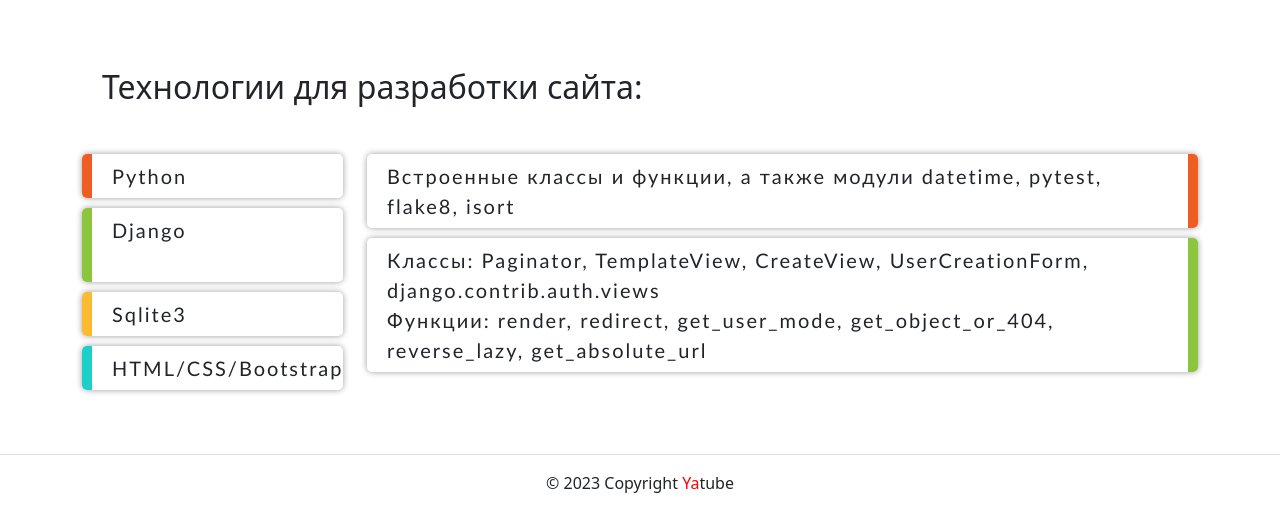
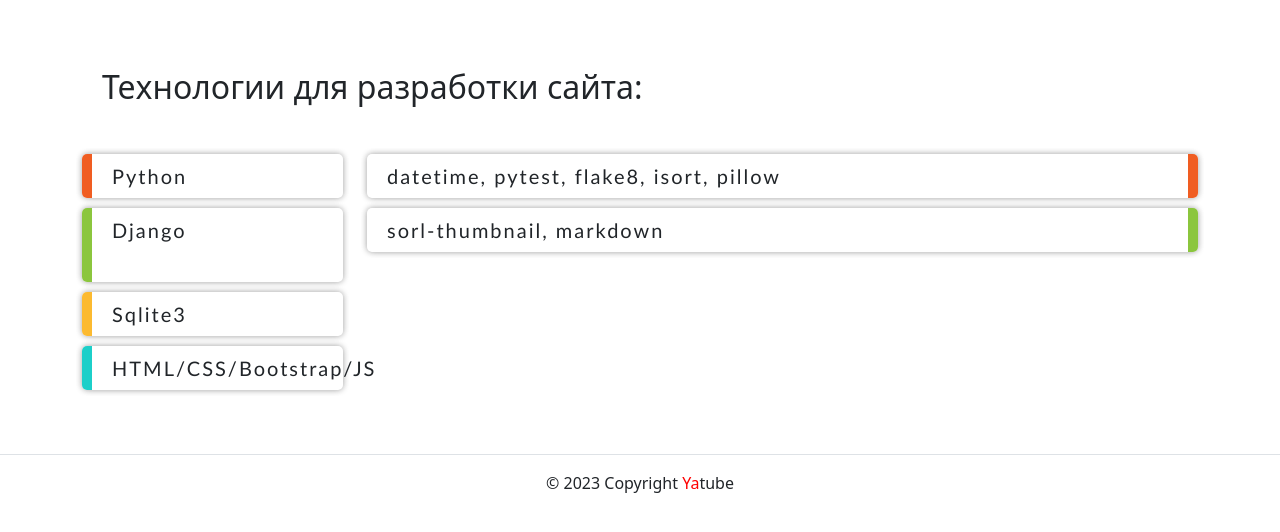
Before and after one commit to ddr533/Yatube_project, a Django app: page /about/tech/ in a window 1280 px wide. Shown: the part 56-588 px from the top of the page. Run offline with Django 3.2, Linux system fonts and the light colour scheme; some libraries are stand-ins or nearby versions.

Commit message:
Add markdown filter for posts

```diff
--- a/requirements.txt
+++ b/requirements.txt
@@ -28,3 +28,4 @@ sorl-thumbnail==12.7.0
 sqlparse==0.4.3
 toml==0.10.2
 urllib3==1.26.14
+markdown
--- a/yatube/templates/about/tech.html
+++ b/yatube/templates/about/tech.html
@@ -12,19 +12,16 @@
         <li> Python </li>
         <li> Django <br><br></li>
         <li> Sqlite3 </li>
-        <li> HTML/CSS/Bootstrap </li>
+        <li> HTML/CSS/Bootstrap/JS </li>
       </ul>
     </aside>
     <article class="col-12 col-md-9" style="margin-top: 40px">
       <ul class="border-right">
         <li>
-          Встроенные классы и функции,
-          а также модули datetime, pytest, flake8, isort
+          datetime, pytest, flake8, isort, pillow
         </li>
         <li>
-          Классы: Paginator, TemplateView, CreateView, UserCreationForm,
-          django.contrib.auth.views <br> Функции: render, redirect,
-          get_user_mode, get_object_or_404, reverse_lazy, get_absolute_url
+          sorl-thumbnail, markdown
         </li>
       </ul>
     </article>
--- a/yatube/templates/posts/includes/post_article.html
+++ b/yatube/templates/posts/includes/post_article.html
@@ -1,4 +1,5 @@
 {% load thumbnail %}
+{% load post_markdown %}
 
 <article>
   <ul>
@@ -17,7 +18,7 @@
   {% thumbnail post.image "960x339" crop="center" upscale=True as im %}
     <img class="card-img my-2" src="{{ im.url }}">
   {% endthumbnail %}
-  <p>{{ post.text|linebreaks }}</p>
+  <p>{{ post.text|convert_markdown|safe|linebreaks }}</p>
   <a href={% url 'posts:post_detail' post.id %}>Подробная информация</a>
 </article>
 {% if not is_group_page and post.group %}
--- a/yatube/templates/posts/post_detail.html
+++ b/yatube/templates/posts/post_detail.html
@@ -1,6 +1,7 @@
 {% extends 'base.html' %}
 
 {% load thumbnail %}
+{% load post_markdown %}
 
 {% block title %}{{ post }}{% endblock %}
 
@@ -38,7 +39,7 @@
         <img class="card-img my-2" src="{{ im.url }}">
       {% endthumbnail %}
       <p>
-        {{ post.text|linebreaks }}
+        {{ post.text|convert_markdown|safe|linebreaks }}
       </p>
       {% if post.author == user %}
         <a class="btn btn-primary" href="{% url 'posts:post_edit' post.id %}">
```
Also changed, not shown: yatube/core/templatetags/post_markdown.py (added, +12 -0 lines).
